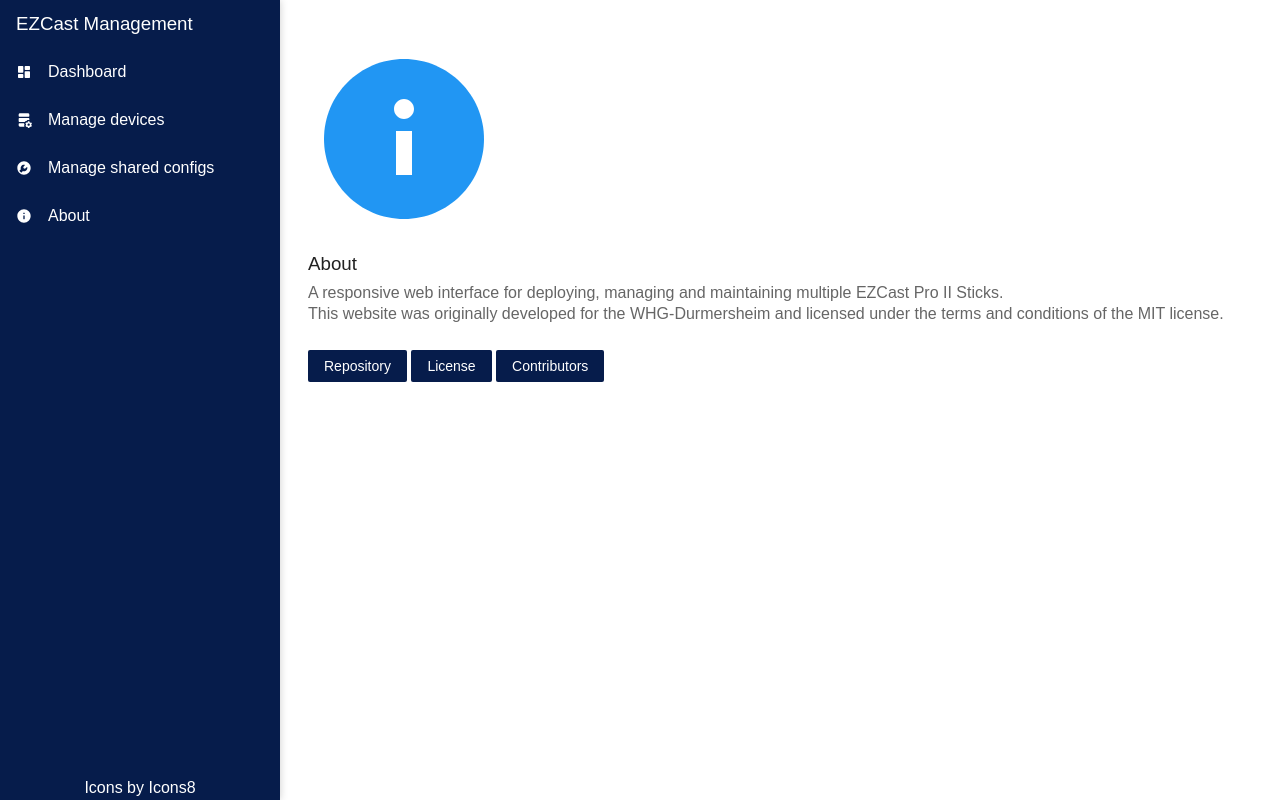
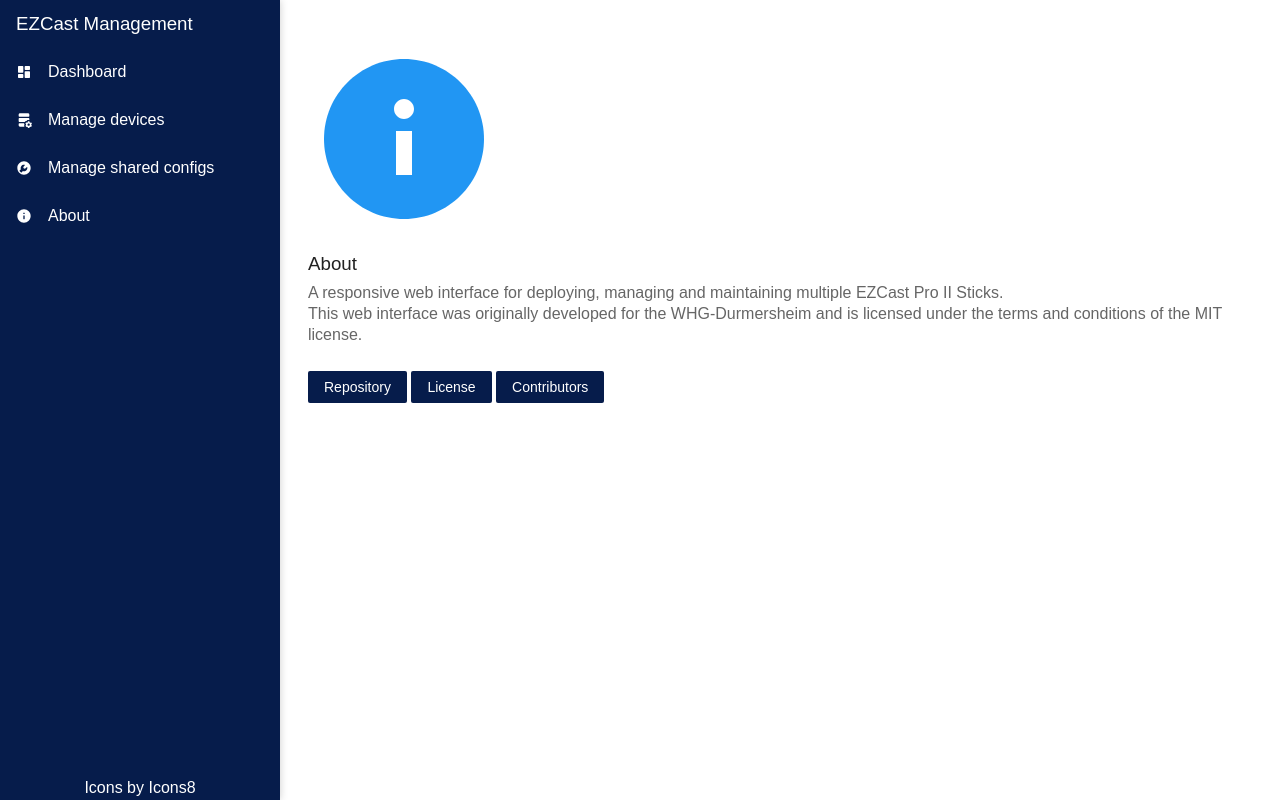
Before and after one commit to WHG-Durmersheim/ezcast-snmp-legacy, a PHP site: page /pages/about.php in a window 1280 px wide. Run offline with PHP 8.4, Linux system fonts and the light colour scheme.

Commit message:
Update about.php

```diff
--- a/frontend/pages/about.php
+++ b/frontend/pages/about.php
@@ -13,7 +13,7 @@ if (!isset($TPL)) {
   <h3>About</h3>
   <p>
     A responsive web interface for deploying, managing and maintaining multiple EZCast Pro II Sticks.<br>
-    This website was originally developed for the WHG-Durmersheim and licensed under the terms and conditions of the MIT license.
+    This web interface was originally developed for the WHG-Durmersheim and is licensed under the terms and conditions of the MIT license.
     <br><br>
     <button onclick="location.href='https://github.com/WHG-Durmersheim/ezcast-snmp'" type="button">Repository</button>
     <button onclick="location.href='https://github.com/WHG-Durmersheim/ezcast-snmp/blob/master/LICENSE'" type="button">License</button>
```
